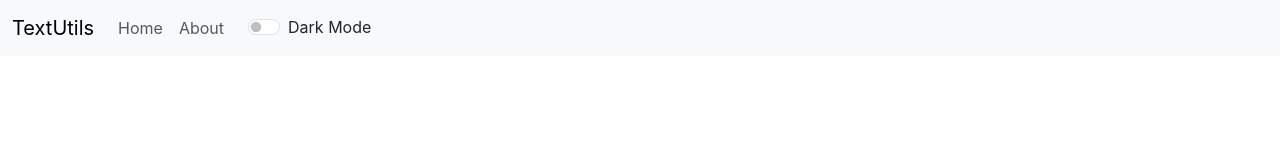
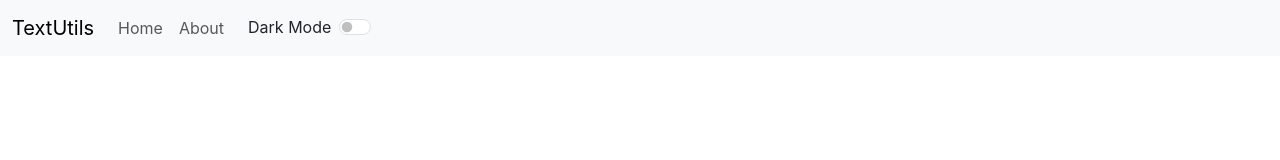
Before and after one commit to ravipratap05/my-app, a React (Create React App) app: page / in a window 1280 px wide. Shown: the top 160 px of the page. Built offline with nearby package versions, Linux system fonts and the light colour scheme.

Commit message:
modify navbar

```diff
--- a/src/components/Navbar.js
+++ b/src/components/Navbar.js
@@ -37,7 +37,7 @@ export default function Navbar(props) {
             </li>
           </ul>
           <div
-            className={`form-check form-switch mx-3 text-${
+            className={`d-flex mx-3 text-${
               props.mode === "light" ? "dark" : "light"
             } `}
           >
@@ -47,6 +47,7 @@ export default function Navbar(props) {
             >
               Dark Mode
             </label>
+            <div className="form-check form-switch mx-2 ">
               <input
                 className="form-check-input"
                 type="checkbox"
@@ -54,6 +55,7 @@ export default function Navbar(props) {
                 id="flexSwitchCheckDefault"
                 onClick={props.toggleMode}
               />
+            </div>
           </div>
         </div>
       </div>
```
Lines whose indentation alone changed are shown as unchanged.
